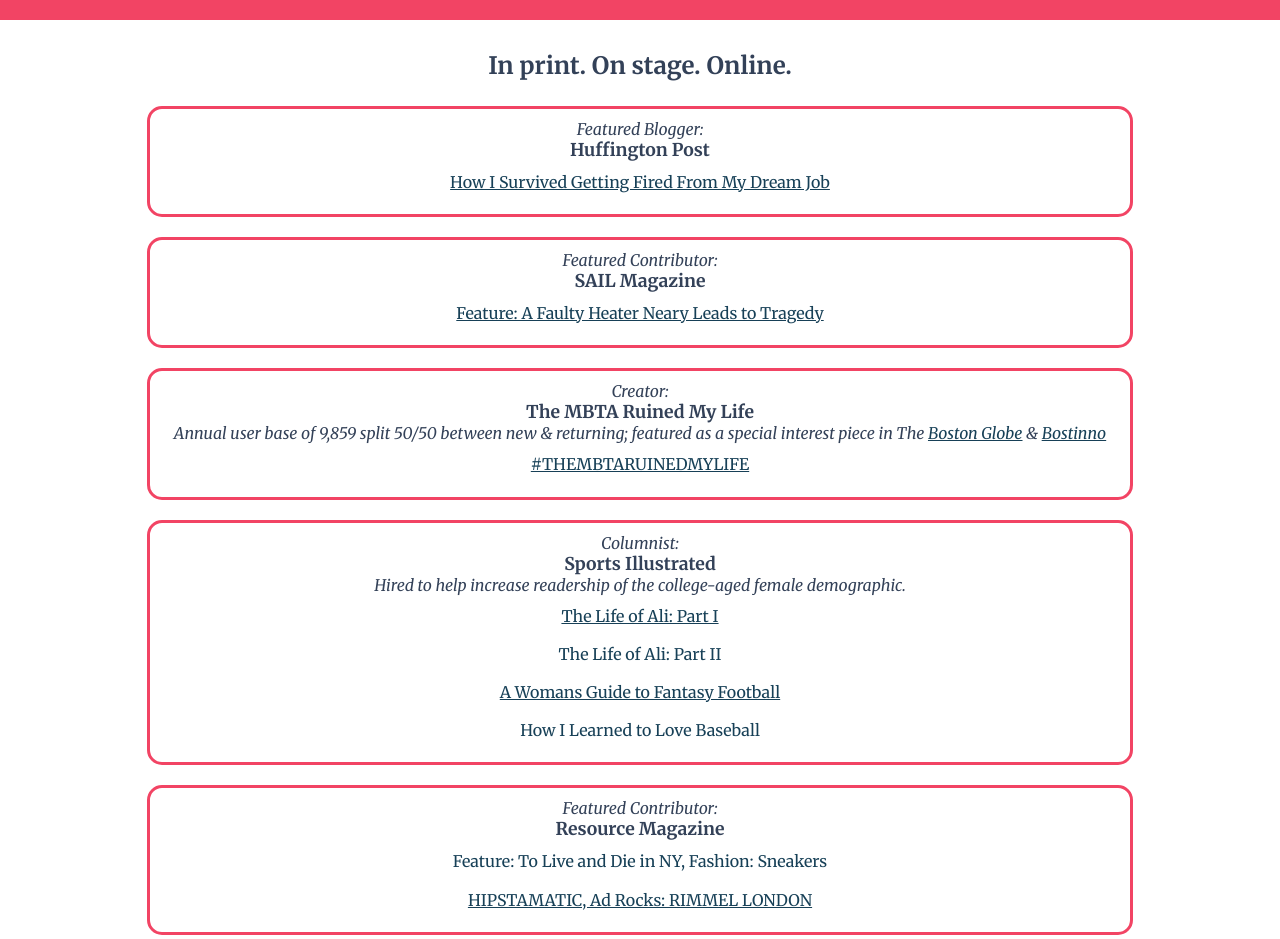
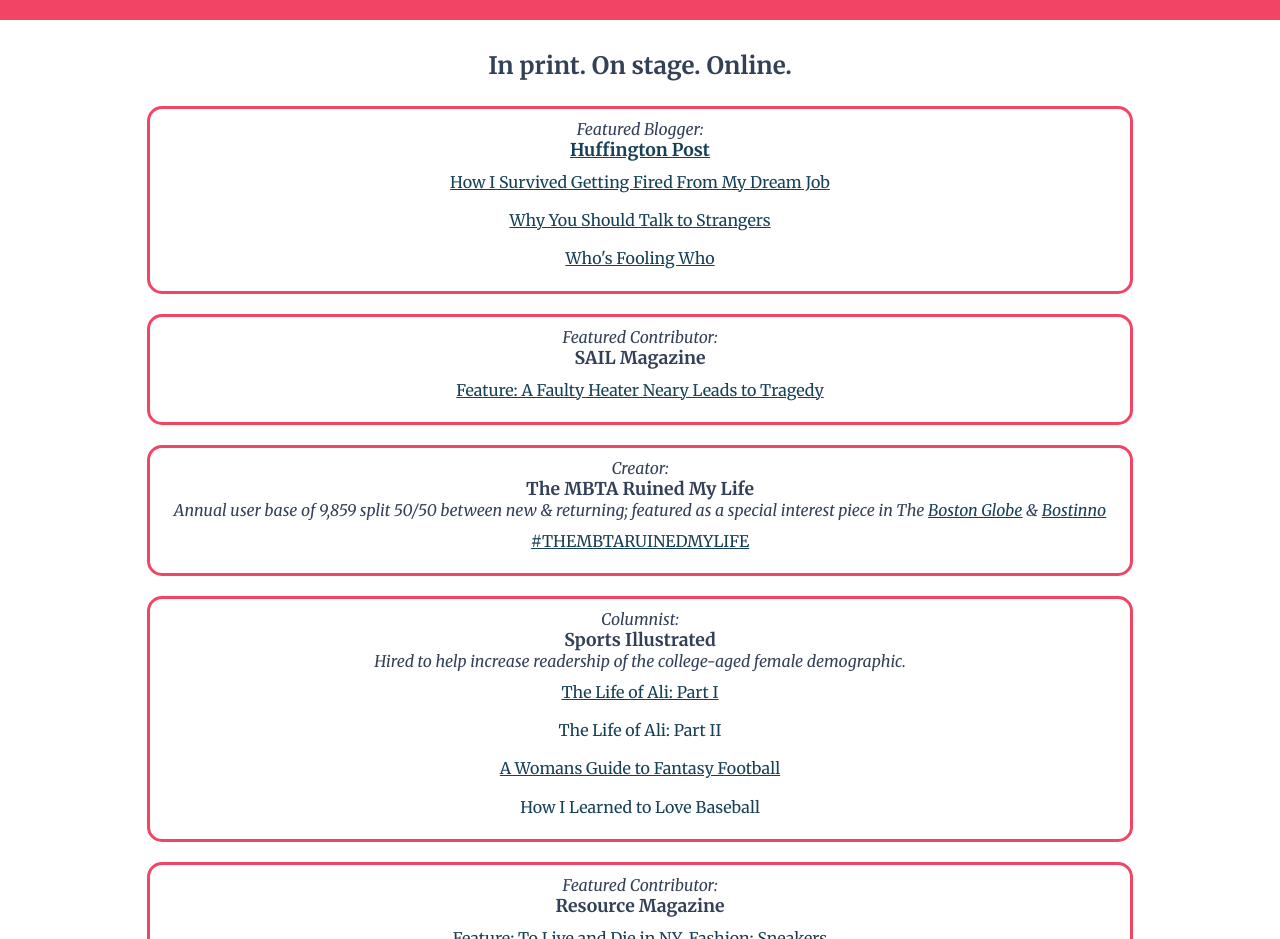
Before and after one commit to philgutowski/ali_wisch, a plain HTML site: page index.html in a window 1280 px wide. Shown: the part 780-1719 px from the top of the page. Drawn offline with Linux system fonts and the light colour scheme; files whose address does not match are found by name.

Commit message:
add more huffpost links

```diff
--- a/index.html
+++ b/index.html
@@ -40,9 +40,15 @@
         <ul class="list-of-work">
             <li class="piece">
                 <p class="role">Featured Blogger:</p>
-                <p class="publisher">Huffington Post</p>
+                <a href="http://www.huffingtonpost.com/ali-wisch/" target="_blank"><p class="publisher">Huffington Post</p></a>
                 <a href="http://www.huffingtonpost.com/ali-wisch/how-i-survived-getting-fi_b_9730472.html" target="_blank">
                     <p class="title">How I Survived Getting Fired From My Dream Job</p>
+                </a>
+                <a href="http://www.huffingtonpost.com/ali-wisch/why-you-should-talk-to-st_b_9765554.html" target="_blank">
+                <p class="title">Why You Should Talk to Strangers</p>
+                </a>
+                <a href="http://www.huffingtonpost.com/ali-wisch/whos-fooling-who_b_9769452.html" target="_blank">
+                <p class="title">Who's Fooling Who</p>
                 </a>
             </li>
             <li class="piece">
```
